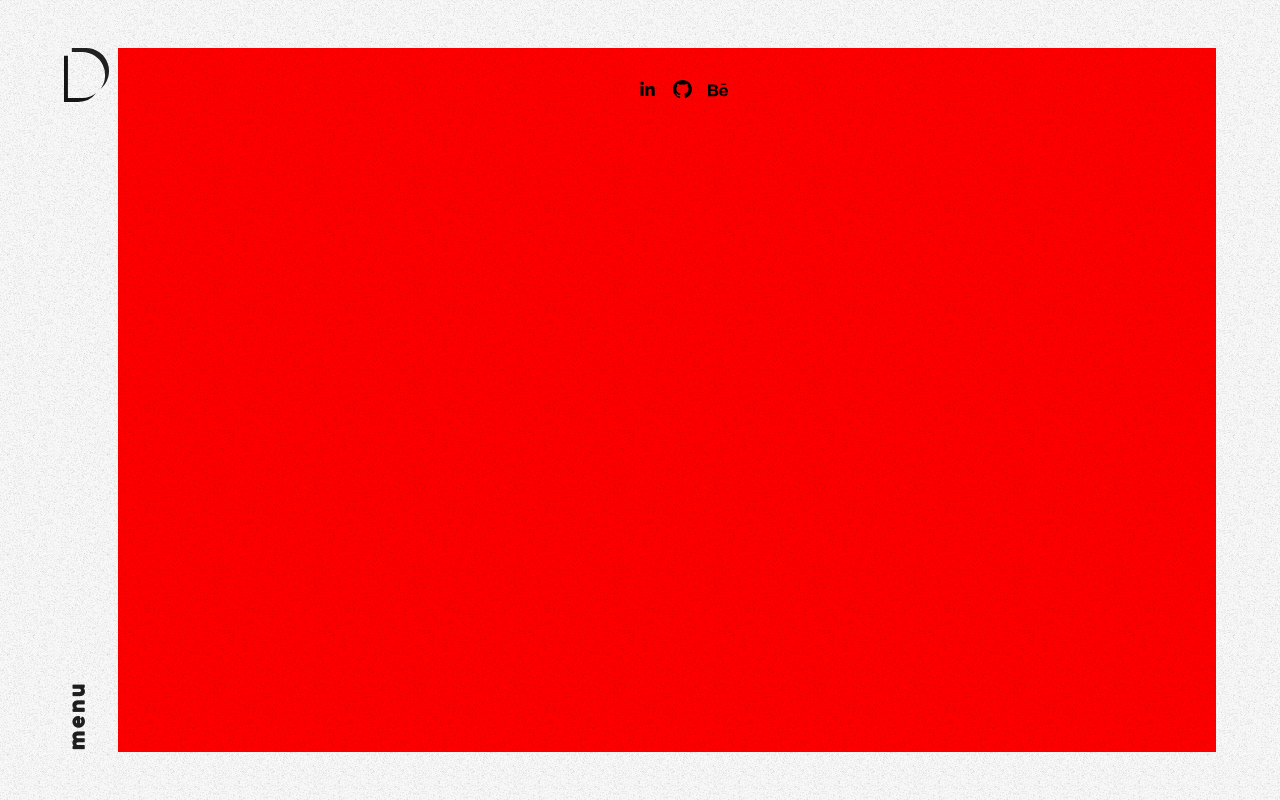
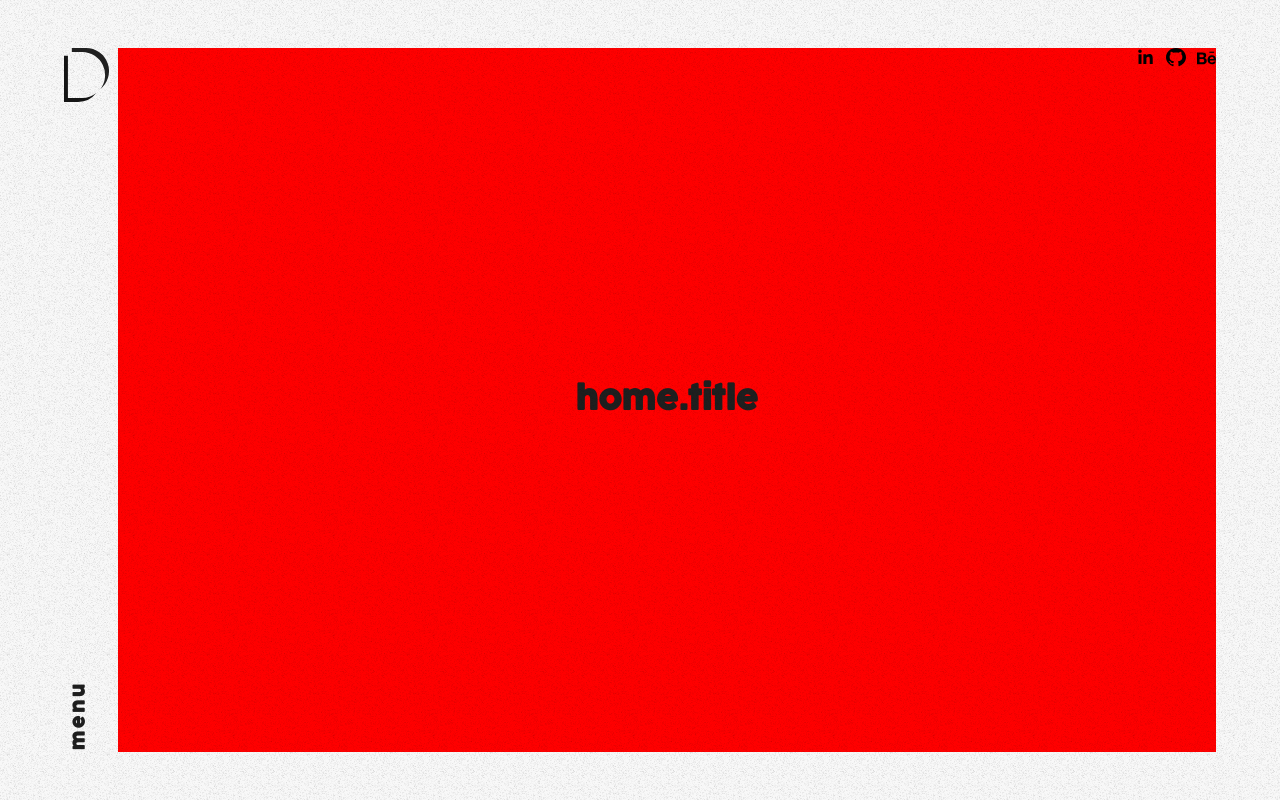
Before and after one commit to dxxglas/dxxglas.xyz, a React (Create React App) app: page / in a window 1280 px wide. Built offline with nearby package versions, Linux system fonts and the light colour scheme; what i18next-xhr-backend would draw is missing.

Commit message:
f-home: uptade social icon component

```diff
--- a/public/assets/i18n/translations/br.json
+++ b/public/assets/i18n/translations/br.json
@@ -7,5 +7,6 @@
         "portfólio",
         "###"
     ],
-    "menu.close": "fechar"
+    "menu.close": "fechar",
+    "home.title": "descobrindo outros mundos"
 }
--- a/public/assets/i18n/translations/en.json
+++ b/public/assets/i18n/translations/en.json
@@ -7,5 +7,6 @@
         "portfolio",
         "###"
     ],
-    "menu.close": "close"
+    "menu.close": "close",
+    "home.title": "discovering other worlds"
 }
--- a/src/app/components/SocialBar/SocialBar.scss
+++ b/src/app/components/SocialIcon/SocialIcon.scss
@@ -1,14 +1,10 @@
 // SCSS base
 @import "../../App.scss";
 
-.socialBar {
+.socialIcon {
   display: flex;
   justify-content: center;
   align-items: center;
-
-  margin: 1em;
-  margin-right: 0;
-  margin-bottom: 0;
 
   img {
     height: 1.2em;
--- a/src/app/components/SocialBar/SocialBar.tsx
+++ b/src/app/components/SocialIcon/SocialIcon.tsx
@@ -1,5 +1,5 @@
 import * as React from "react";
-import "./SocialBar.scss";
+import "./SocialIcon.scss";
 
 type CardProps = {
   name: string;
@@ -7,10 +7,10 @@ type CardProps = {
   icon: string;
 };
 
-export const SocialBar = ({ name, href, icon }: CardProps): JSX.Element => {
+export const SocialIcon = ({ name, href, icon }: CardProps): JSX.Element => {
   return (
     <a
-      className="socialBar"
+      className="socialIcon"
       href={href}
       target="_blank"
       rel="noopener noreferrer"
--- a/src/app/pages/Home/Home.scss
+++ b/src/app/pages/Home/Home.scss
@@ -2,9 +2,24 @@
 @import "../../App.scss";
 
 .home {
+  width: 100%;
+  height: 100%;
+
+  display: flex;
+  justify-content: center;
+  align-items: center;
+
+  position: relative;
+
   .socialBar {
+    width: 80px;
+
+    position: absolute;
+    top: 0;
+    right: 0;
+
     display: flex;
-    justify-content: center;
+    justify-content: space-between;
     align-items: center;
   }
 }
--- a/src/app/pages/Home/Home.tsx
+++ b/src/app/pages/Home/Home.tsx
@@ -1,32 +1,39 @@
 import * as React from "react";
 import "./Home.scss";
 
-import { SocialBar } from "../../components/SocialBar/SocialBar";
+import { useTranslation } from "react-i18next";
+
+import { SocialIcon } from "../../components/SocialIcon/SocialIcon";
 
 import LinkedIn from "../../../assets/socialIcons/linkedin.svg";
 import GitHub from "../../../assets/socialIcons/github.svg";
 import Behance from "../../../assets/socialIcons/behance.svg";
 
 export const Home = (): JSX.Element => {
+  const { t } = useTranslation();
+
   return (
     <div className="home">
       <div className="socialBar">
-        <SocialBar
+        <SocialIcon
           name="linkedin"
           href="https://linkedin.com/in/dxxglas"
           icon={LinkedIn}
         />
-        <SocialBar
+        <SocialIcon
           name="github"
           href="https://github.com/dxxglas"
           icon={GitHub}
         />
-        <SocialBar
+        <SocialIcon
           name="behance"
           href="https://behance.net/dxxglas"
           icon={Behance}
         />
       </div>
+      <div className="titleBox">
+        <h1>{t("home.title")}</h1>
+      </div>
     </div>
   );
 };
```
